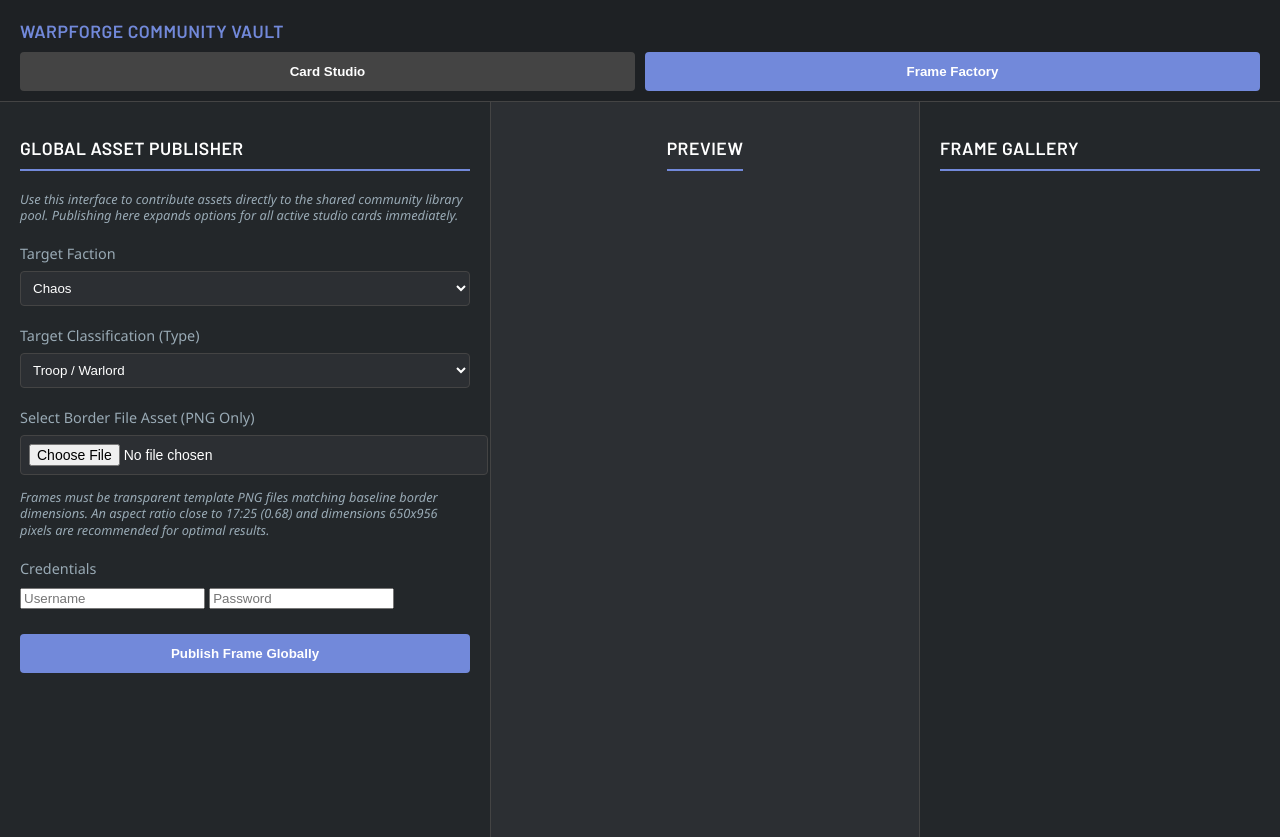
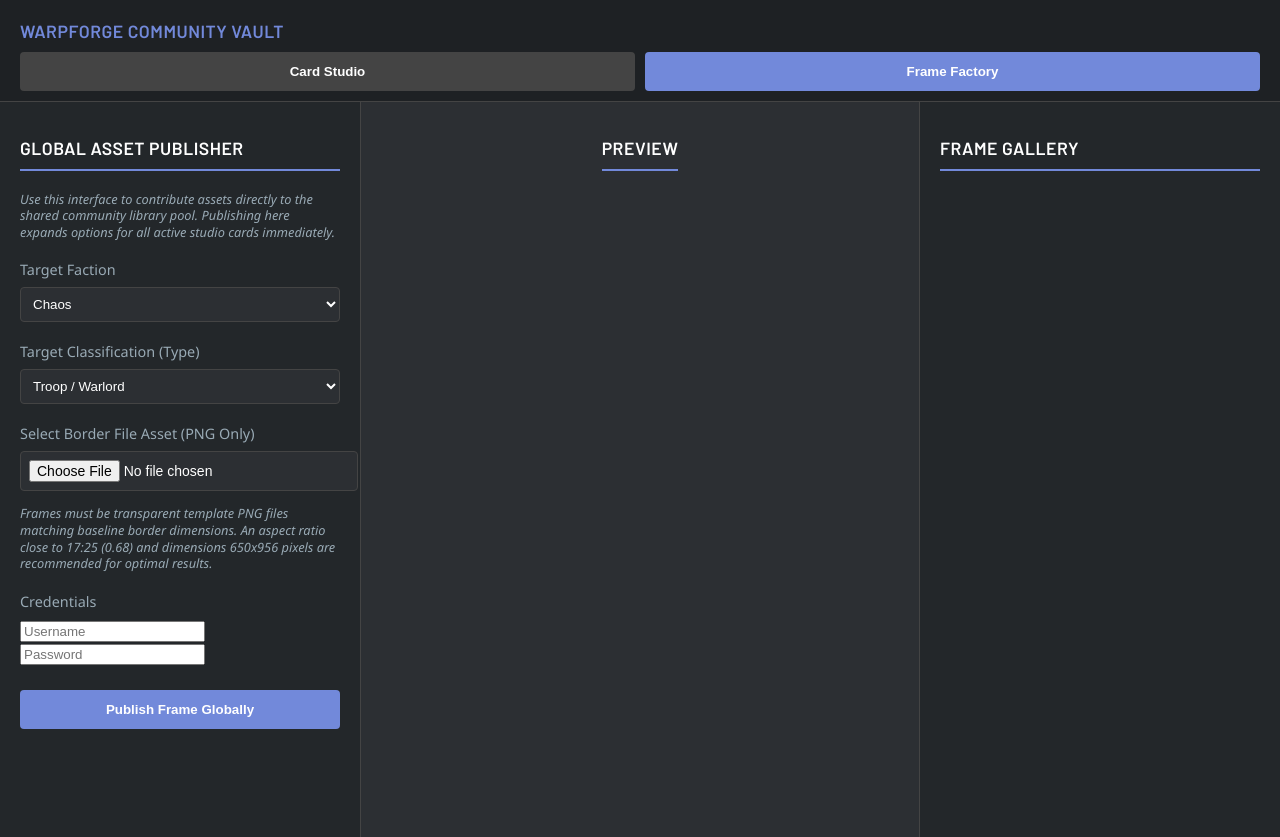
Before and after one commit to warpforge-offline/custom-card-creator, a website: page card-generator/index.html in a window 1280 px wide. Both pictures are taken after a click on the button "Frame Factory". Drawn offline with nearby package versions, Linux system fonts and the light colour scheme; no server answers.

Commit message:
UI improvements

```diff
--- a/card-generator/index.html
+++ b/card-generator/index.html
@@ -215,7 +215,7 @@
 
 
         <div id="tabFactory" class="tab-content" style="display: none; width: 100%; gap: 20px;">
-            <aside class="sidebar" style="width: 450px; max-width: 100%;">
+            <aside class="sidebar">
                 <h2 class="column-header">Global Asset Publisher</h2>
 
                 <p class="help-text" style="margin-bottom: 20px;">Use this interface to contribute assets directly to the shared community library pool. Publishing here expands options for all active studio cards immediately.</p>
--- a/card-generator/style.css
+++ b/card-generator/style.css
@@ -110,7 +110,7 @@ select, input[type="number"], input[type="file"] {
 }
 
 /* Fine-tune the Canvas margin now that it's in a column */
-#cardCanvas {
+#cardCanvas, #factoryCanvas {
     margin-top: auto;
     margin-bottom: auto;
     max-width: 100%;
```
